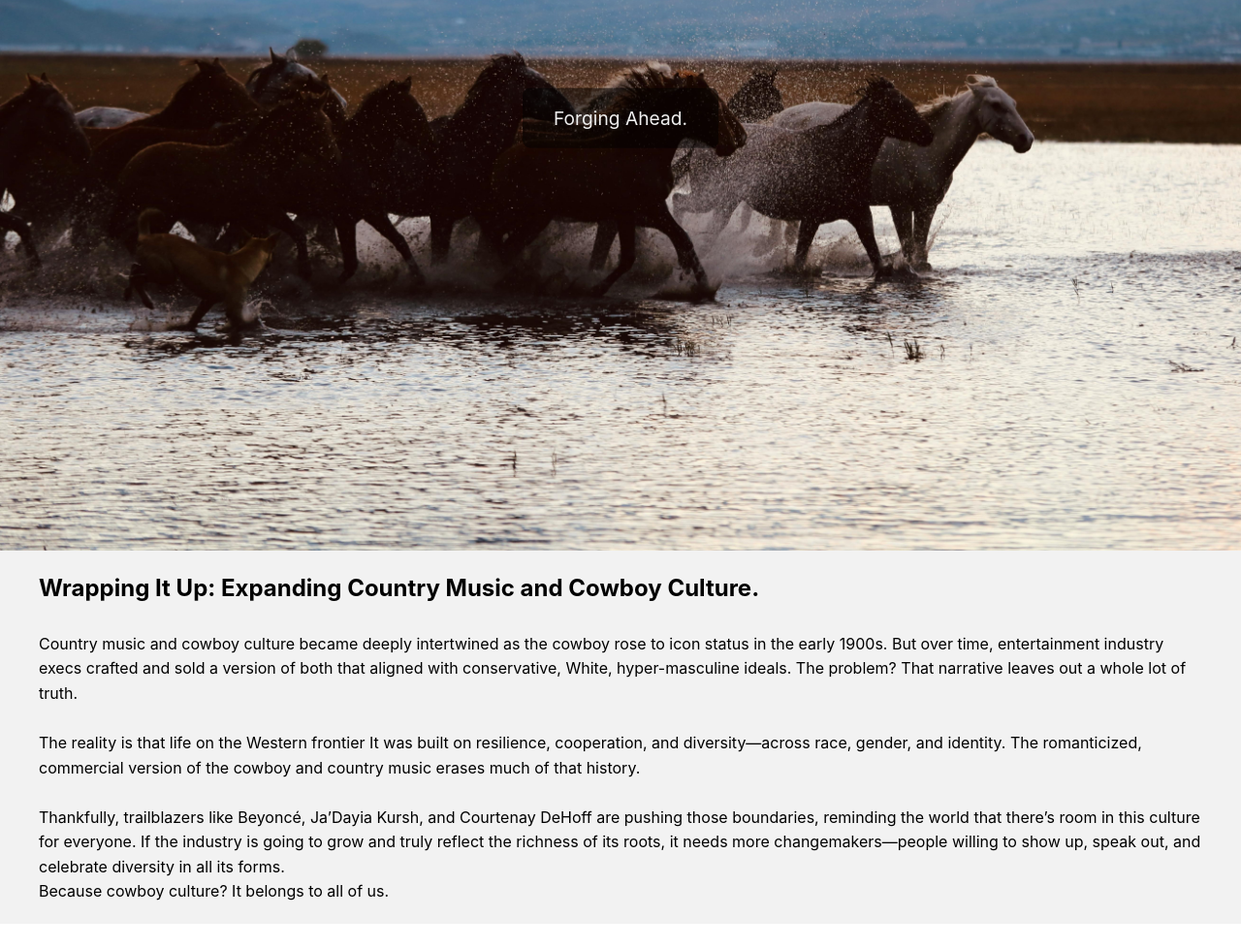
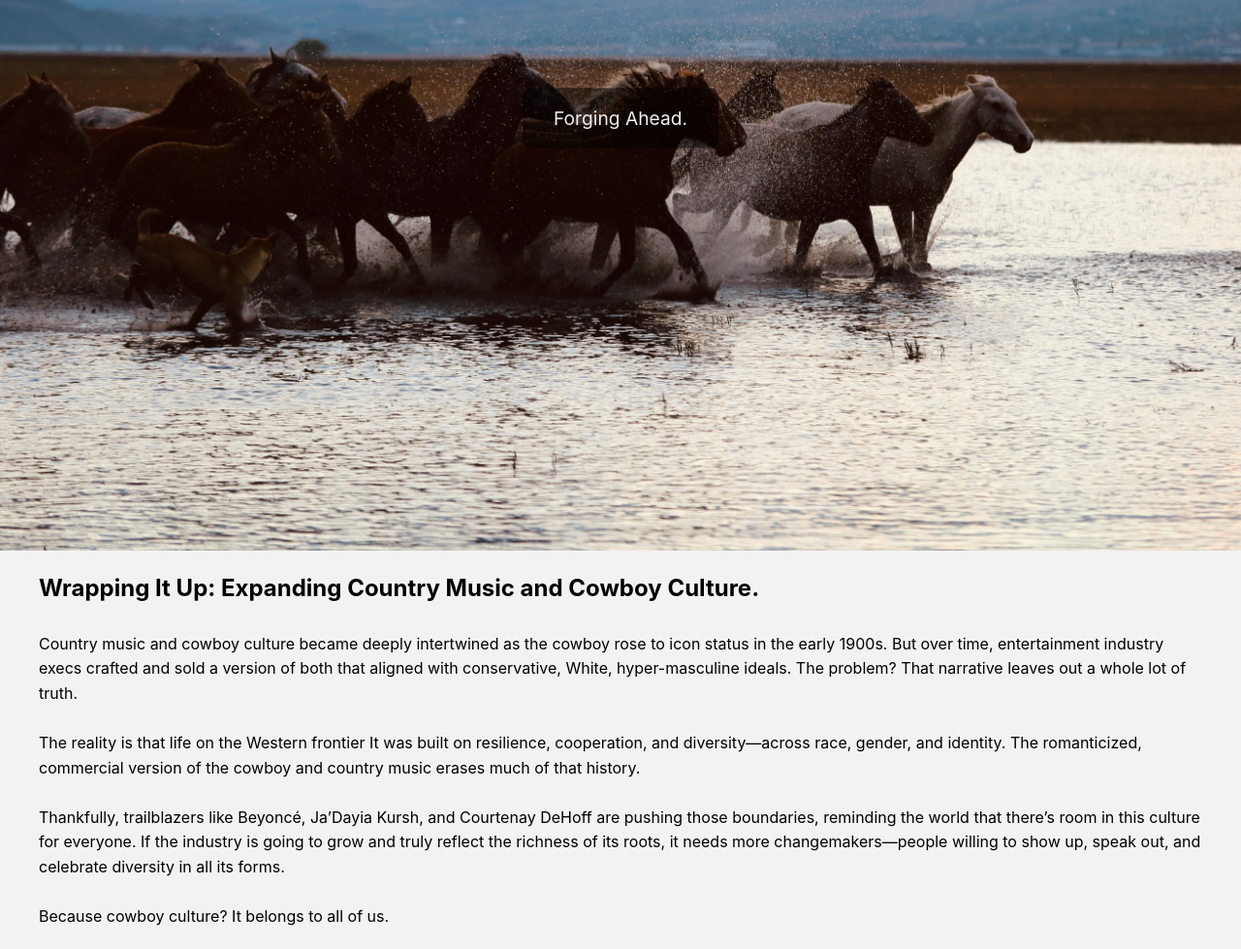
Before and after one commit to JCurrid937/projectthree, a plain HTML site: page conclusion.html in a window 1280 px wide. Shown: the part 382-1361 px from the top of the page at 97% size. Before the commit the page ends 1335 px from the top, so only its background shows below. Drawn offline with Linux system fonts and the light colour scheme.

Commit message:
Commit & Push

```diff
--- a/conclusion.html
+++ b/conclusion.html
@@ -37,7 +37,7 @@
       <p><br>The reality is that life on the Western frontier It was built on resilience, cooperation, and diversity—across race, gender, and identity. The romanticized, commercial version of the cowboy and country music erases much of that history.</p>
       <p><br>Thankfully, trailblazers like Beyoncé, Ja’Dayia Kursh, and Courtenay DeHoff are pushing those boundaries, reminding the world that there’s room in this culture for everyone. If the industry is going to grow and truly reflect the richness of its roots, it needs more changemakers—people willing to show up, speak out, and celebrate diversity in all its forms.
 
-<br>Because cowboy culture? It belongs to all of us.</p>
+    <p><br>Because cowboy culture? It belongs to all of us.</p>
     </div>
 
 
```
